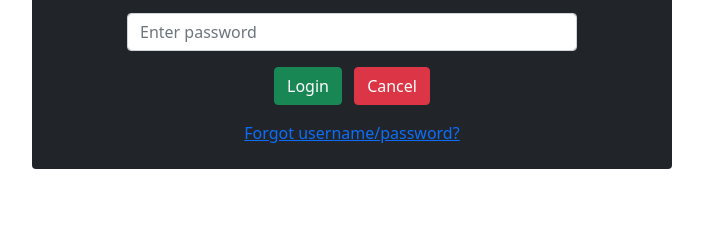
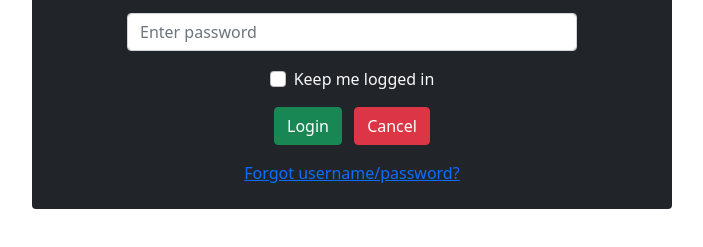
Before and after one commit to Bhullarminder/FairviewCampus_ICT9Sapphire_Q4SW1_Bhullar_Parminder-, a plain HTML site: page index.html in a window 1280 px wide. Shown: the part 161-408 px from the top of the page, without its empty margins (288-991 px from the left). Drawn offline with nearby package versions, Linux system fonts and the light colour scheme.

Commit message:
Update index.html

```diff
--- a/index.html
+++ b/index.html
@@ -23,6 +23,13 @@
     <div class="d-flex justify-content-center mb-3">
         <input class="form-control" style="width: 450px;" type="password" id="password" placeholder="Enter password">
     </div>
+
+<div class="form-check mb-3 d-flex justify-content-center">
+    <input class="form-check-input" type="checkbox" id="keepLoggedIn">
+    <label class="form-check-label text-light ms-2" for="keepLoggedIn">
+        Keep me logged in
+    </label>
+</div>
 
     <button class="btn btn-success me-2" onclick="check()">Login</button>
     <button class="btn btn-danger" onclick="cancel()">Cancel</button>
```
